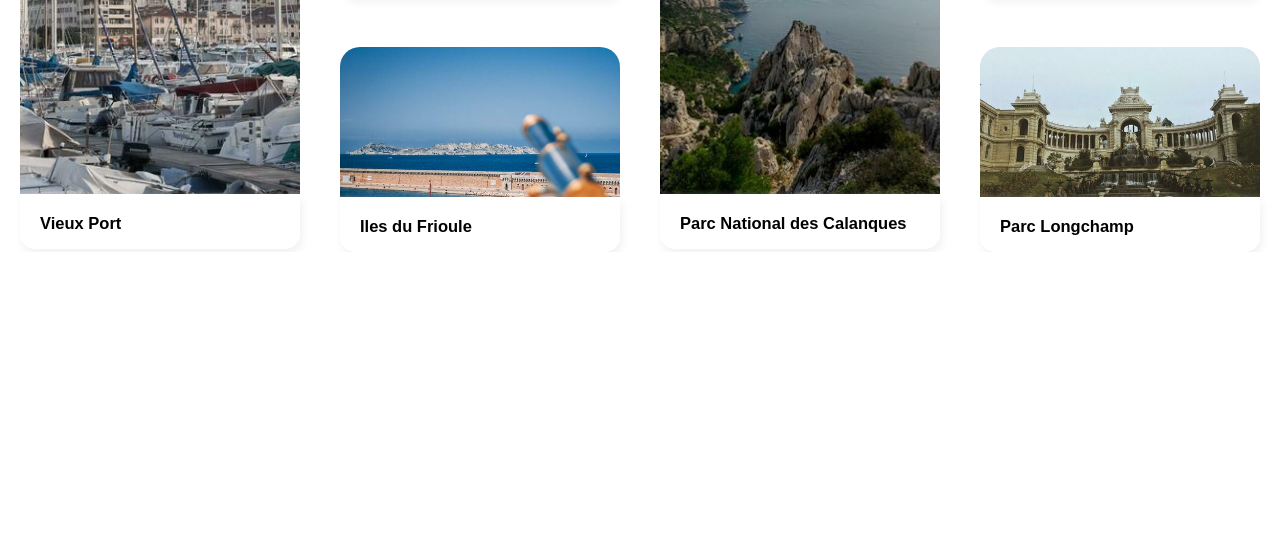
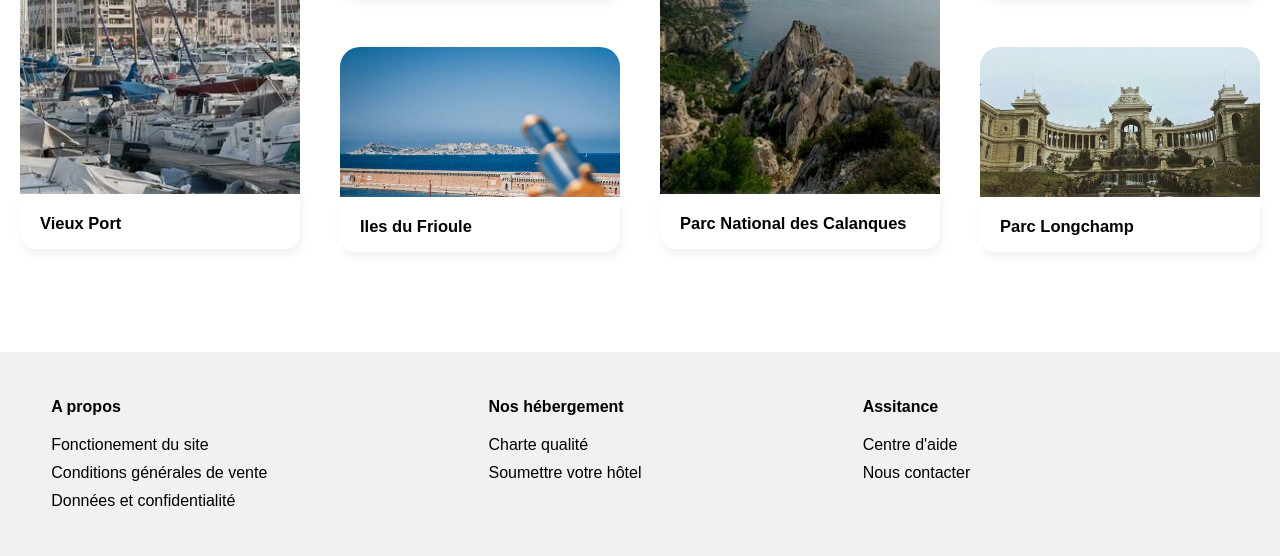
Before and after one commit to Mas-Trystan/MasTrystan_2_08012021, a plain HTML site: page index.html in a window 1280 px wide. Shown: the part 1331-1887 px from the top of the page. Before the commit the page ends 1583 px from the top, so only its background shows below. Drawn offline with Linux system fonts and the light colour scheme; a web font is replaced by a local one.

Commit message:
=> HTML/CSS : Fin

```diff
--- a/Style.css
+++ b/Style.css
@@ -596,3 +596,34 @@
     padding-left: 20px;
     margin-top: 0;
 }
+
+/* ....................Footer.............. */
+
+.Bloc_Footer {
+    display: flex;
+    margin-top: 100px;
+    padding-left: 4%;
+    background: #f1f1f1;
+}
+.Footer {
+    padding-top: 30px;
+    padding-bottom: 30px;
+    margin-right: 18%;
+}
+.Bloc_Footer p {
+    font-size: 1em;
+    font-weight: bold;
+    margin-bottom: 20px;
+}
+.Bloc_Footer ul {
+    padding-left: 0;
+}
+.Bloc_Footer li {
+    list-style-type: none;
+    margin-bottom: 10px;
+}
+.Bloc_Footer a {
+    text-decoration: none;
+    color: #000;
+    list-style-type: none;
+}
--- a/index.html
+++ b/index.html
@@ -364,6 +364,47 @@
 
         </section>
 
+<!-- ...............................Footer................................... -->
+
+
+        <footer class="Bloc_Footer">
+
+            <div class="Footer">
+
+                <p>A propos</p>
+
+                <ul>
+                    <li><a href="Pages/Footer/A_Propos/Fonctionnement.html">Fonctionement du site</a></li>
+                    <li><a href="Pages/Footer/A_Propos/Conditions_de_vente.html">Conditions générales de vente</a></li>
+                    <li><a href="Pages/Footer/A_Propos/Donnees_Confidentialite.html">Données et confidentialité</a></li>
+                </ul>
+
+            </div>
+
+            <div class="Footer">
+
+                <p>Nos hébergement</p>
+
+                <ul>
+                    <li><a href="Pages/Footer/Hebergements/Charte_Qual.html">Charte qualité</a></li>
+                    <li><a href="Pages/Footer/Hebergements/Soumettre.html">Soumettre votre hôtel</a></li>
+                </ul>
+
+            </div>
+
+            <div class="Footer">
+
+                <p>Assitance</p>
+
+                <ul>
+                    <li><a href="Pages/Footer/Assistance/Centre_d'aide.html">Centre d'aide</a></li>
+                    <li><a href="Pages/Footer/Assistance/Contact.html">Nous contacter</a></li>
+                </ul>
+
+            </div>
+
+        </footer>
+
     <script src="https://kit.fontawesome.com/b10238c8ef.js" crossorigin="anonymous"></script>
     </body>
 
```
